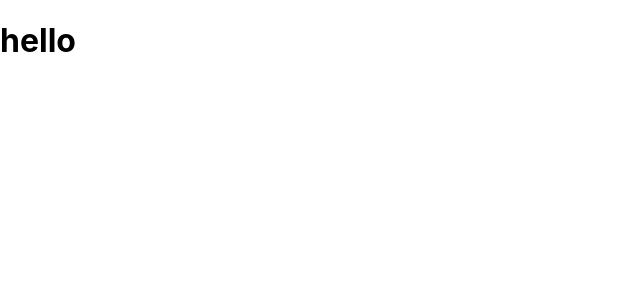
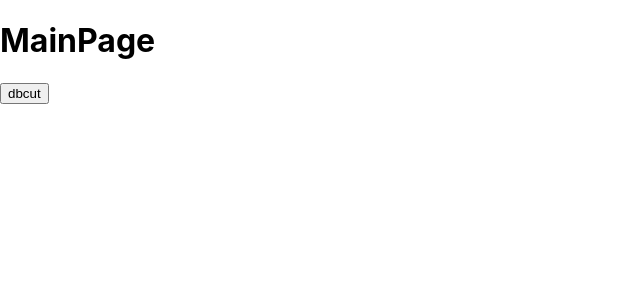
Before and after one commit to MrLizzaard/clonecoding, a React (Create React App) app: page / in a window 1280 px wide. Shown: the top 300 px of the page, without its empty margins (0-640 px from the left). Built offline with nearby package versions, Linux system fonts and the light colour scheme.

Commit message:
route setting

```diff
--- a/public/index.html
+++ b/public/index.html
@@ -5,10 +5,7 @@
     <link rel="icon" href="%PUBLIC_URL%/favicon.ico" />
     <meta name="viewport" content="width=device-width, initial-scale=1" />
     <meta name="theme-color" content="#000000" />
-    <meta
-      name="description"
-      content="Web site created using create-react-app"
-    />
+    <meta name="description" content="Web site created using create-react-app" />
     <link rel="apple-touch-icon" href="%PUBLIC_URL%/logo192.png" />
     <!--
       manifest.json provides metadata used when your web app is installed on a
@@ -24,7 +21,7 @@
       work correctly both with client-side routing and a non-root public URL.
       Learn how to configure a non-root public URL by running `npm run build`.
     -->
-    <title>React App</title>
+    <title>PortFolio</title>
   </head>
   <body>
     <noscript>You need to enable JavaScript to run this app.</noscript>
--- a/src/app.jsx
+++ b/src/app.jsx
@@ -1,8 +1,24 @@
 import React from "react";
+import { BrowserRouter, Route, Switch } from "react-router-dom";
 import styles from "./app.module.css";
+import Dbcut from "./components/DBCUT/DBCUT/dbcut";
+import MainPage from "./components/Home/mainpage/mainpage";
 
 const App = (props) => {
-  return <h1 className={styles.title}>hello</h1>;
+  return (
+    <div className={styles.app}>
+      <BrowserRouter>
+        <Switch>
+          <Route exact path="/">
+            <MainPage />
+          </Route>
+          <Route exact path="/dbcut">
+            <Dbcut />
+          </Route>
+        </Switch>
+      </BrowserRouter>
+    </div>
+  );
 };
 
 export default App;
--- /dev/null
+++ b/src/components/DBCUT/DBCUT/dbcut.jsx
@@ -0,0 +1,21 @@
+import React from "react";
+import { useHistory } from "react-router-dom";
+
+const Dbcut = () => {
+  const history = useHistory();
+
+  const handleClick = () => {
+    history.push("/");
+  };
+
+  return (
+    <div>
+      <h1>DBCUT</h1>
+      <button type="button" onClick={handleClick}>
+        Home
+      </button>
+    </div>
+  );
+};
+
+export default Dbcut;
--- /dev/null
+++ b/src/components/Home/mainpage/mainpage.jsx
@@ -0,0 +1,20 @@
+import React from "react";
+import { useHistory } from "react-router-dom";
+
+const MainPage = (props) => {
+  const history = useHistory();
+
+  const handleClick = () => {
+    history.push("/dbcut");
+  };
+  return (
+    <div>
+      <h1>MainPage</h1>
+      <button type="button" onClick={handleClick}>
+        dbcut
+      </button>
+    </div>
+  );
+};
+
+export default MainPage;
```
Also changed, not shown: src/components/DBCUT/DBCUT/dbcut.module.css (added), src/components/Home/mainpage/mainpage.module.css (added), 1 other file (tests, documents, lock files or other folders).
